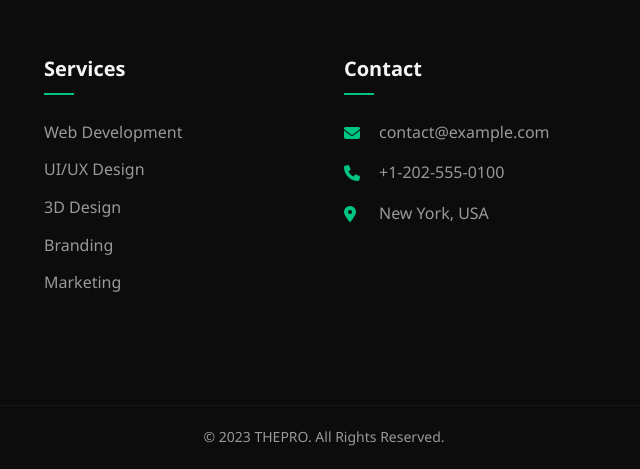
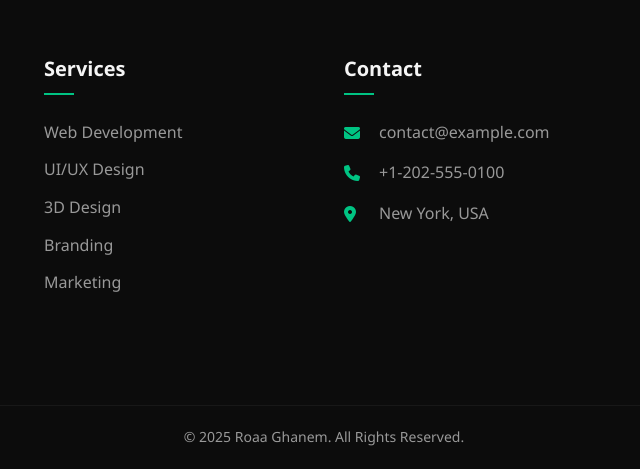
Before and after one commit to Roaa-Ghanem/portfolio_me, a plain HTML site: page index.html in a window 1280 px wide. Shown: the part 6824-7293 px from the top of the page, 316-956 px from the left. Drawn offline with Linux system fonts and the light colour scheme.

Commit message:
Update index.html

```diff
--- a/index.html
+++ b/index.html
@@ -701,7 +701,7 @@
         </div>
 
         <div class="footer-bottom">
-          <p>&copy; 2023 THEPRO. All Rights Reserved.</p>
+          <p>&copy; 2025 Roaa Ghanem. All Rights Reserved.</p>
         </div>
       </div>
     </footer>
```
